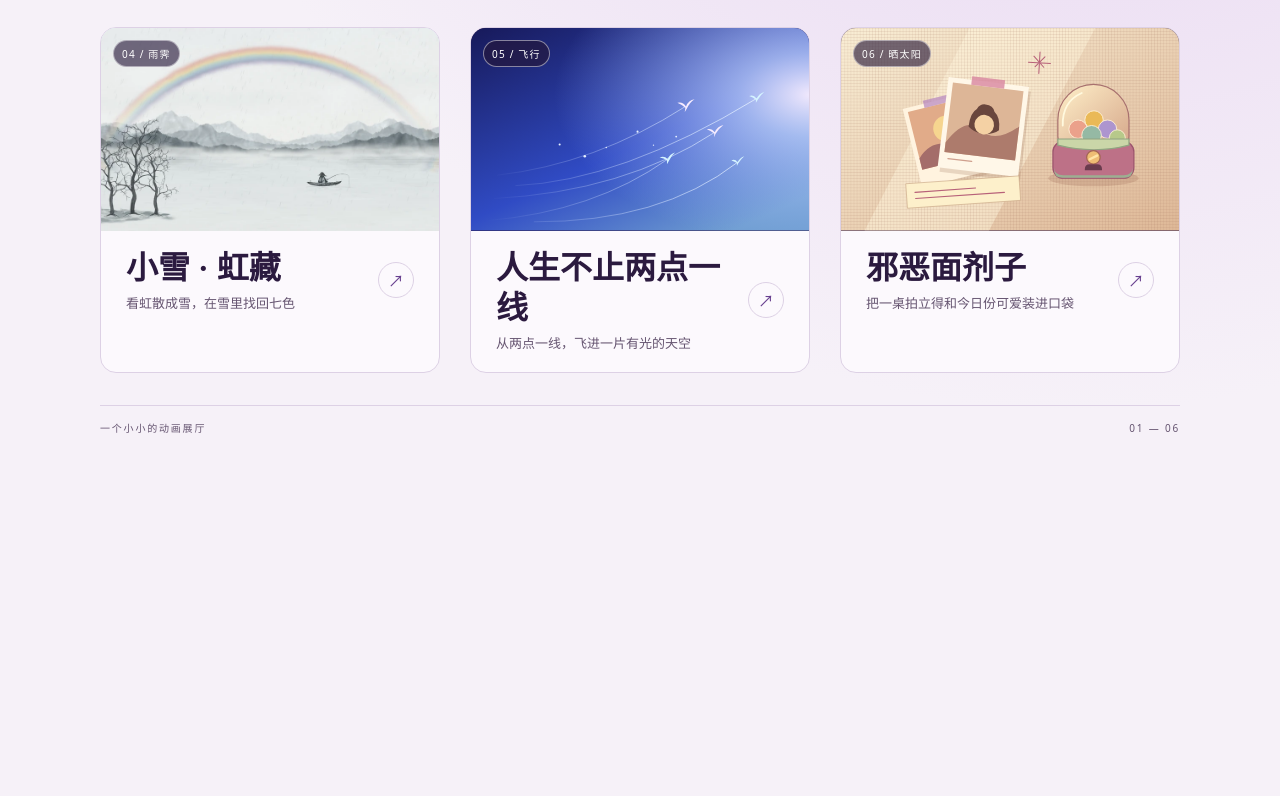
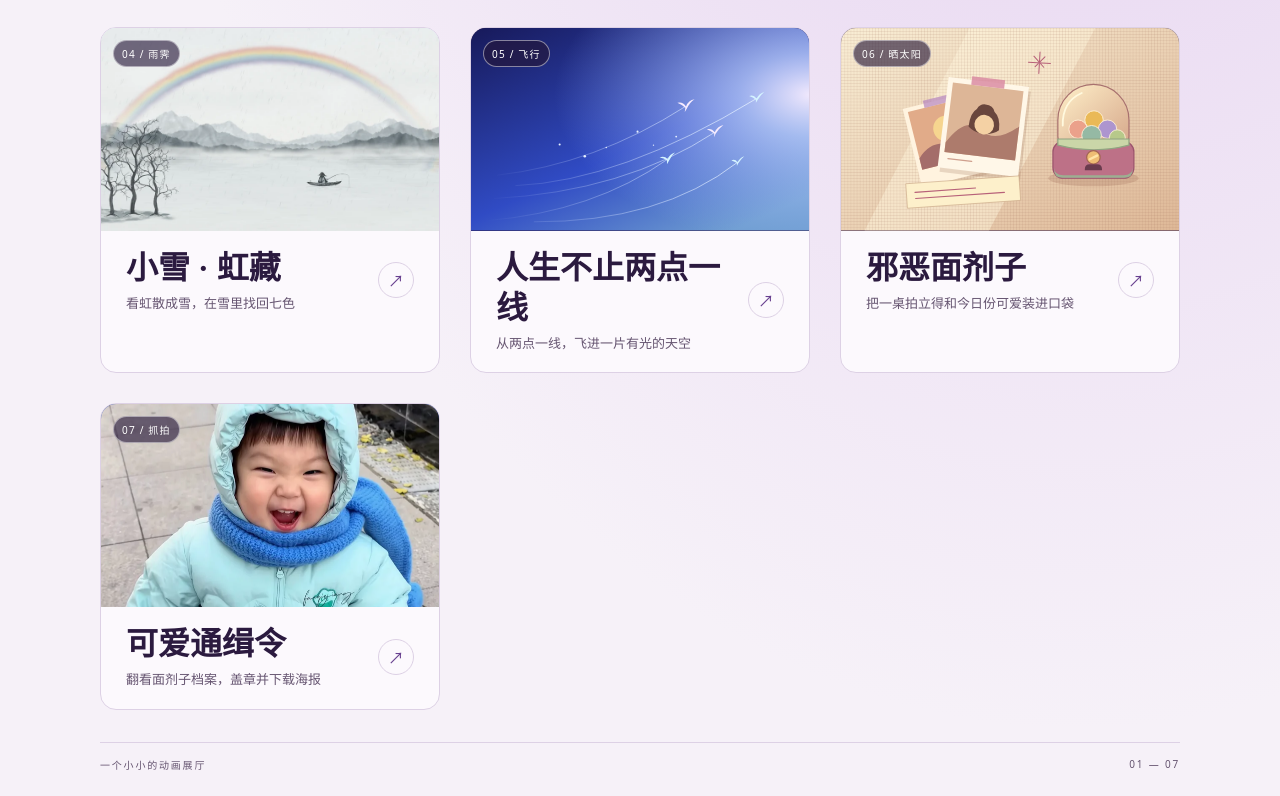
Before and after one commit to jiayubing/xmq, a plain HTML site: page index.html in a window 1280 px wide. Shown: the part 429-1225 px from the top of the page. Before the commit the page ends 888 px from the top, so only its background shows below. Drawn offline with Linux system fonts and the light colour scheme.

Commit message:
Link the wanted poster gallery from the homepage

```diff
--- a/index.html
+++ b/index.html
@@ -1,4 +1,4 @@
-<!doctype html><html lang="zh-CN"><head><meta charset="utf-8"><meta name="viewport" content="width=device-width,initial-scale=1"><meta name="theme-color" content="#f6f1f8"><meta name="description" content="雨伞、纸风车、小雪、虹藏、飞鸟和邪恶面剂子，六个互动小作品。"><link rel="icon" href="data:,"><title>一小段天气</title>
+<!doctype html><html lang="zh-CN"><head><meta charset="utf-8"><meta name="viewport" content="width=device-width,initial-scale=1"><meta name="theme-color" content="#f6f1f8"><meta name="description" content="雨伞、纸风车、小雪、虹藏、飞鸟、邪恶面剂子和可爱通缉令，七个互动小作品。"><link rel="icon" href="data:,"><title>一小段天气</title>
 <style>
 :root{--ink:#2b1a3f;--soft:#665571;--rule:#ddd1e5;--serif:"Noto Serif SC","Songti SC",STSong,SimSun,serif}*{box-sizing:border-box}body{margin:0;min-height:100vh;color:var(--ink);background:radial-gradient(ellipse at 84% -40%,#dfc6ed,transparent 68%),#f6f1f8;font-family:system-ui,"Microsoft YaHei",sans-serif}.shell{width:min(100% - 80px,1080px);margin:auto}
 header,footer{display:flex;justify-content:space-between;align-items:center;gap:10px;color:var(--soft);font-size:10px;letter-spacing:.18em}header{padding:24px 0 16px;border-bottom:1px solid var(--rule)}.grid{margin-top:clamp(26px,5.5vw,65px)}#rain-room{position:fixed;inset:0;width:100%;height:100%;border:0;background:#160d2d}footer{padding:14px 0 24px;margin-top:32px;border-top:1px solid var(--rule)}.mark{display:flex;align-items:center;gap:9px}.mark svg{width:13px;color:#7d4f9c}
@@ -7,6 +7,7 @@ header,footer{display:flex;justify-content:space-between;align-items:center;gap:
 @media(hover:hover){.card:hover{transform:translateY(-4px);box-shadow:0 14px 32px #46245f20}.card:hover .art>svg,.card:hover .field{transform:scale(1.035)}.card:hover .arrow{color:white;background:#68408f}}
 @media(max-width:640px){.shell{width:calc(100% - 36px)}header{padding-top:17px}.grid{margin-top:24px}footer{margin-top:23px}}@media(prefers-reduced-motion:reduce){*{transition:none!important}}
 .snow-art{background:#e2edf5}
+.wanted-art{background:#2146b3}.wanted-art .field{object-position:50% 32%}
 </style></head><body><div class="shell">
 <header><span class="mark"><svg viewBox="0 0 24 24" aria-hidden="true"><path fill="currentColor" d="M12 0c1 8 4 11 12 12-8 1-11 4-12 12-1-8-4-11-12-12 8-1 11-4 12-12Z"/></svg>XINGMENGQI</span><span>MOTION STUDIES / VOL. 01</span></header>
 <main><div class="grid">
@@ -89,7 +90,14 @@ header,footer{display:flex;justify-content:space-between;align-items:center;gap:
 </svg>
 <span class="label">06 / 晒太阳</span></div><div class="info"><h2 id="mianjizi-entry-title">邪恶面剂子</h2><p>把一桌拍立得和今日份可爱装进口袋</p><span class="arrow" aria-hidden="true">↗</span></div>
 </article></a>
-</div></main><footer><span>一个小小的动画展厅</span><span>01 — 06</span></footer></div><iframe id="rain-room" src="./umbrella/?gallery=clean" allow="autoplay" title="雨伞动画" hidden></iframe>
+<a class="card" href="./mianjizi-wanted/" data-mianjizi-wanted aria-labelledby="wanted-entry-title"><article>
+  <div class="art wanted-art" aria-hidden="true">
+    <img class="field" src="./mianjizi-wanted/photos/blue-coat.webp" width="675" height="1200" alt="" loading="lazy" decoding="async">
+    <span class="label">07 / 抓拍</span>
+  </div>
+  <div class="info"><h2 id="wanted-entry-title">可爱通缉令</h2><p>翻看面剂子档案，盖章并下载海报</p><span class="arrow" aria-hidden="true">↗</span></div>
+</article></a>
+</div></main><footer><span>一个小小的动画展厅</span><span>01 — 07</span></footer></div><iframe id="rain-room" src="./umbrella/?gallery=clean" allow="autoplay" title="雨伞动画" hidden></iframe>
 <script>
 const frame = document.querySelector('#rain-room');
 const gallery = document.querySelector('.shell');
@@ -99,6 +107,7 @@ if (localFile) {
   umbrellaLink.href = './umbrella/index.html';
   document.querySelector('[data-snow]').href = './xiaoxue/index.html';
   document.querySelector('[data-mianjizi]').href = './mianjizi/index.html';
+  document.querySelector('[data-mianjizi-wanted]').href = './mianjizi-wanted/index.html';
 }
 const homeTitle = document.title;
 const homeURL = location.href;
```
